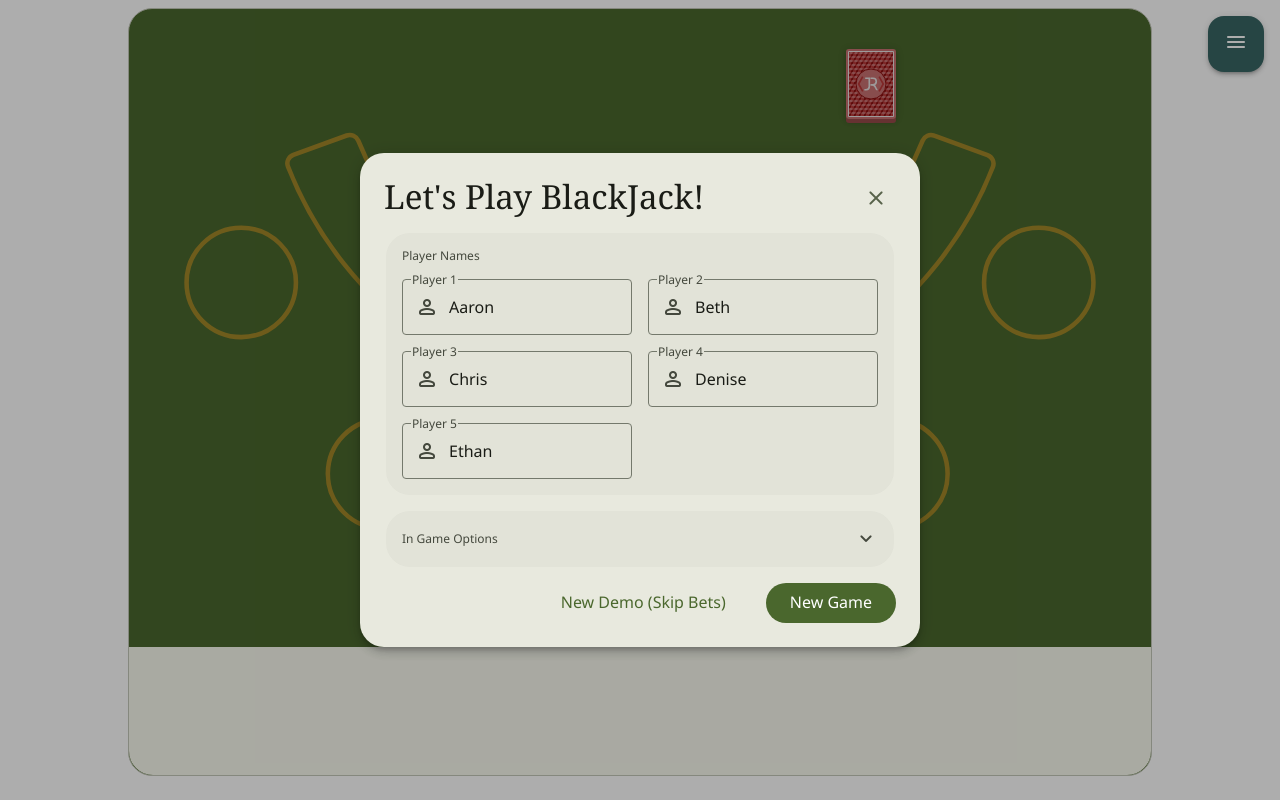
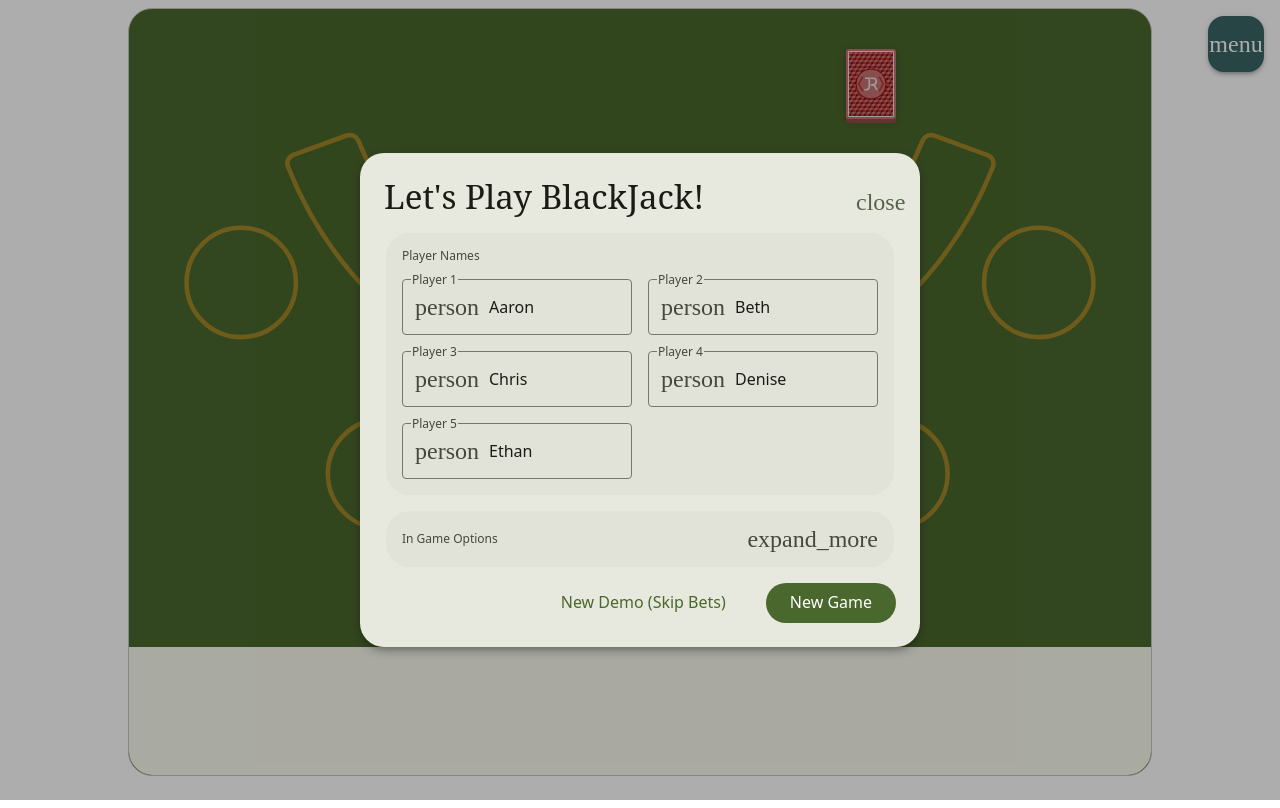
Before and after one commit to jon-r/jr_blackJackVue, a Vue app: page / in a window 1280 px wide. Built offline with nearby package versions, Linux system fonts and the light colour scheme.

Commit message:
simplify font setup

```diff
--- a/index.html
+++ b/index.html
@@ -10,13 +10,6 @@
     <meta name="author" content="Jon Richards" />
 
     <meta name="description" content="Play Blackjack! Built in VueJS" />
-    <link rel="preconnect" href="https://fonts.googleapis.com" />
-    <link rel="preconnect" href="https://fonts.gstatic.com" crossorigin />
-    <!--    fixme clean up import, dont need all this -->
-    <link
-      href="https://fonts.googleapis.com/css2?family=Material+Symbols+Rounded:wght@400&family=Noto+Sans:ital,wght@0,100..900;1,100..900&family=Noto+Serif:ital,wght@0,100..900;1,100..900&display=swap"
-      rel="stylesheet"
-    />
   </head>
   <!-- todo light vs dark modes toggle -->
   <body class="light">
--- a/package.json
+++ b/package.json
@@ -27,6 +27,7 @@
     "prettier": "^3.3.3",
     "typescript": "^5.5.4",
     "typescript-eslint": "^8.0.1",
+    "unplugin-fonts": "^1.1.1",
     "vite": "^5.3.5",
     "vite-plugin-vue-devtools": "^7.3.9",
     "vue-tsc": "^2.0.29"
--- a/src/components/actionsBar/ActionButton.vue
+++ b/src/components/actionsBar/ActionButton.vue
@@ -1,5 +1,4 @@
 <script setup lang="ts">
-import MdIcon from "../common/MdIcon.vue";
 import { ButtonControl } from "./button.ts";
 
 type ButtonControlProps = Omit<ButtonControl, "onClick" | "id">;
@@ -18,7 +17,7 @@ const props = defineProps<ButtonControlProps>();
 
     <slot />
 
-    <MdIcon v-if="props.icon" class="action-button__icon" :name="props.icon" />
+    <i v-if="props.icon" class="md-icon md-icon--lg">{{ props.icon }}</i>
 
     <em v-if="props.alert && !props.disabled" class="action-button__alert">
       {{ props.alert }}
@@ -54,9 +53,6 @@ const props = defineProps<ButtonControlProps>();
     color: var(--md-sys-color-on-disabled);
     opacity: 0.7;
     cursor: not-allowed;
-  }
-  &:disabled &__icon {
-    color: var(--md-sys-color-on-disabled);
   }
 
   &--wider {
--- a/src/components/common/MdIcon.vue
+++ /dev/null
@@ -1,11 +0,0 @@
-<script setup lang="ts">
-type MdIconProps = {
-  name: string;
-};
-const props = defineProps<MdIconProps>();
-</script>
-<template>
-  <i class="material-symbols-rounded">
-    {{ props.name }}
-  </i>
-</template>
--- a/src/components/options/InputField.vue
+++ b/src/components/options/InputField.vue
@@ -1,6 +1,4 @@
 <script setup lang="ts">
-import MdIcon from "../common/MdIcon.vue";
-
 type InputProps = {
   inputId: string;
   label: string;
@@ -19,7 +17,9 @@ const model = defineModel();
     <label class="input-field__label" :for="props.inputId">
       {{ props.label }}
     </label>
-    <MdIcon :name="props.icon" />
+
+    <i class="md-icon">{{ props.icon }}</i>
+
     <input
       class="input-field__input"
       :type="props.type"
--- a/src/components/options/ModalContainer.vue
+++ b/src/components/options/ModalContainer.vue
@@ -1,6 +1,4 @@
 <script setup lang="ts">
-import MdIcon from "../common/MdIcon.vue";
-
 type ModalContainerProps = {
   title: string;
 };
@@ -18,7 +16,7 @@ const props = defineProps<ModalContainerProps>();
           class="button-base modal__close"
           @click="() => $emit('closeModal')"
         >
-          <MdIcon name="close" />
+          <i class="md-icon">close</i>
         </button>
       </header>
 
--- a/src/components/options/OptionsForm.vue
+++ b/src/components/options/OptionsForm.vue
@@ -9,7 +9,6 @@ import { useCoreStore } from "~/stores/coreStore.ts";
 import { usePlayersStore } from "~/stores/playersStore.ts";
 import { GameConfig } from "~/types/config.ts";
 
-import MdIcon from "../common/MdIcon.vue";
 import InputField from "./InputField.vue";
 
 const coreStore = useCoreStore();
@@ -72,7 +71,9 @@ function newDemo() {
       >
         <span>In Game Options</span>
 
-        <MdIcon :name="isMoreOptionsOpen ? 'expand_less' : 'expand_more'" />
+        <i class="md-icon">{{
+          isMoreOptionsOpen ? "expand_less" : "expand_more"
+        }}</i>
       </h4>
       <template v-if="isMoreOptionsOpen">
         <InputField
--- a/src/components/options/OptionsModal.vue
+++ b/src/components/options/OptionsModal.vue
@@ -4,7 +4,6 @@ import { ref, watch } from "vue";
 import { GameStages } from "~/constants/gamePlay.ts";
 import { useCoreStore } from "~/stores/coreStore.ts";
 
-import MdIcon from "../common/MdIcon.vue";
 import ModalContainer from "./ModalContainer.vue";
 import OptionsForm from "./OptionsForm.vue";
 
@@ -27,7 +26,7 @@ watch(
     class="button-base modal__open"
     @click="isOptionsModalOpen = true"
   >
-    <MdIcon name="menu" />
+    <i class="md-icon">menu</i>
   </button>
 
   <ModalContainer
--- a/src/styles/typography.css
+++ b/src/styles/typography.css
@@ -22,21 +22,25 @@ h2 {
   font-size: 2.488rem;
   font-weight: 600;
 }
+
 h3 {
   font-family: "Noto Serif", serif;
   font-size: 2.074rem;
-  font-weight: 400;
+  font-weight: normal;
 }
 h4 {
   font-size: 1.728rem;
-  font-weight: 400;
+  font-weight: normal;
 }
 h5 {
   font-size: 1.44rem;
-  font-weight: 400;
+  font-weight: normal;
 }
 p {
   margin: 0;
+}
+strong {
+  font-weight: 600;
 }
 
 .material-symbols-rounded {
--- a/src/styles/util.css
+++ b/src/styles/util.css
@@ -7,3 +7,14 @@
 
   transition: background-color 300ms;
 }
+
+.md-icon {
+  font-family: 'Material Symbols Rounded';
+  font-style: normal;
+  font-size: 1.5rem;
+  line-height: 1;
+
+  &--lg {
+    font-size: 2rem;
+  }
+}
--- a/vite.config.ts
+++ b/vite.config.ts
@@ -1,10 +1,23 @@
 import vue from "@vitejs/plugin-vue";
 import * as path from "node:path";
+import Unfonts from "unplugin-fonts/vite";
 import { defineConfig } from "vite";
 import vueDevTools from "vite-plugin-vue-devtools";
 
 // https://vitejs.dev/config/
 export default defineConfig(() => ({
-  plugins: [vue(), vueDevTools()],
+  plugins: [
+    vue(),
+    vueDevTools(),
+    Unfonts({
+      google: {
+        families: [
+          { name: "Material Symbols Rounded", styles: "wght@400" },
+          { name: "Noto Sans", styles: "ital,wght@0,400;0,600;1,400" },
+          { name: "Noto Serif", styles: "wght@400;600" },
+        ],
+      },
+    }),
+  ],
   resolve: { alias: { "~": path.resolve("src") } },
 }));
```
Also changed, not shown: 1 other file (tests, documents, lock files or other folders).
